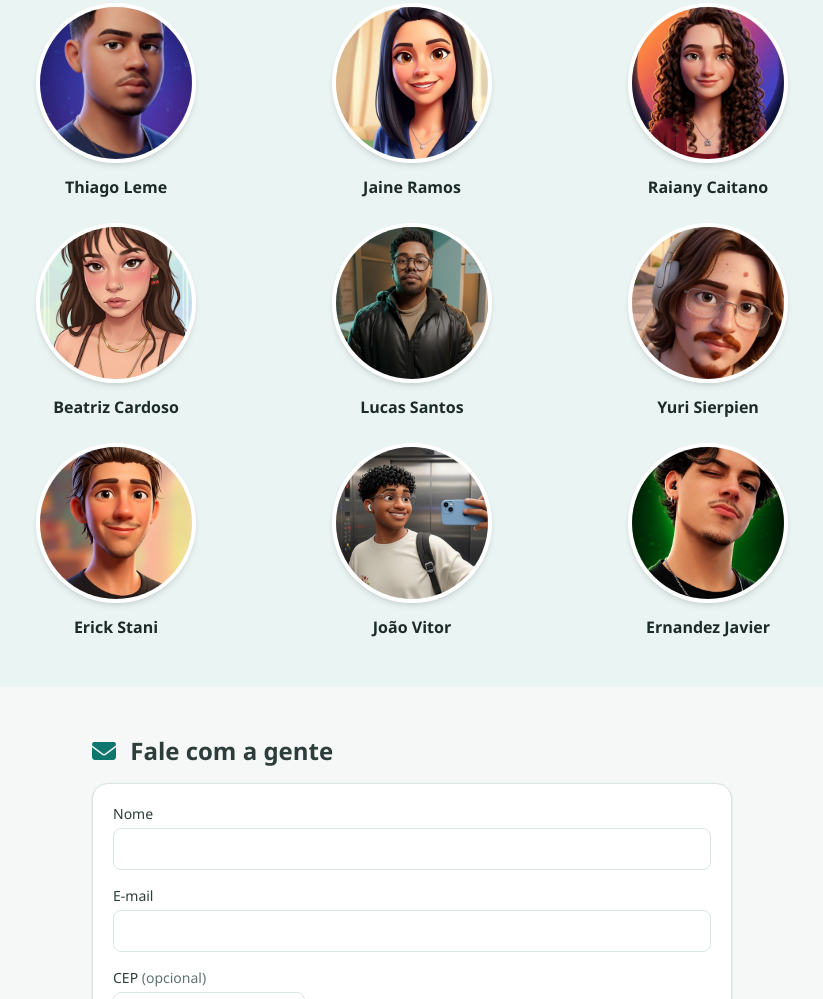
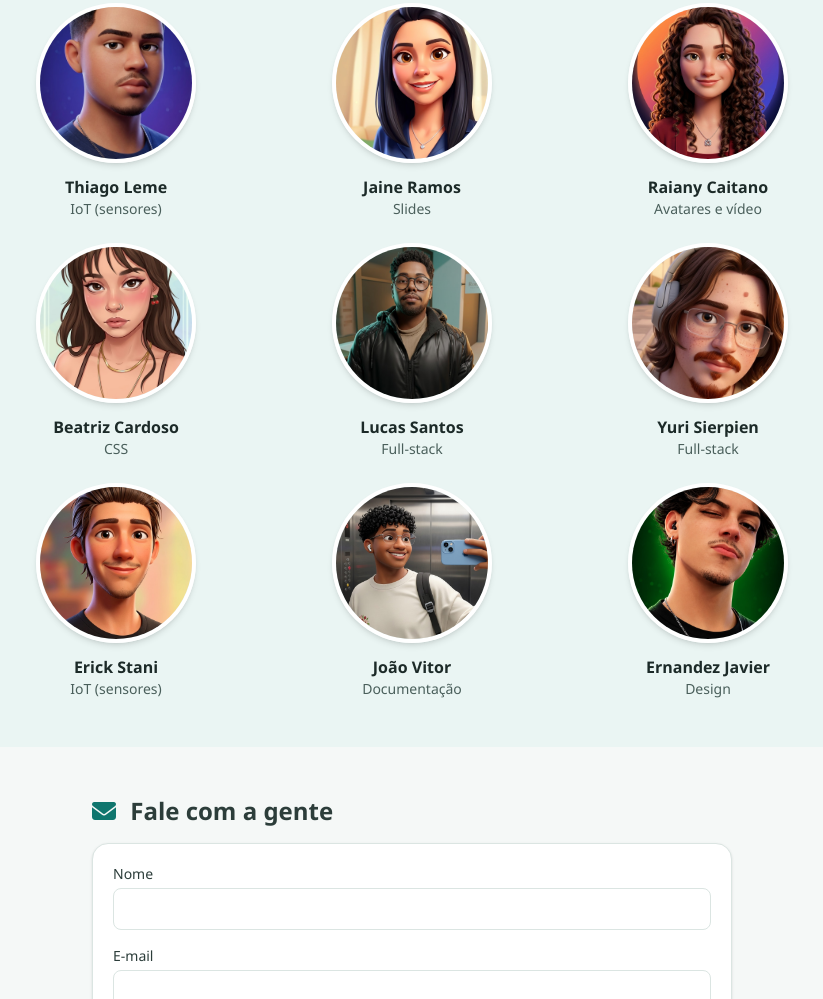
Before and after one commit to Lucas-S4nt0s/Trabalho-da-faculdade, a plain HTML site: page index.html in a window 1280 px wide. Shown: the part 1393-2392 px from the top of the page, without its empty margins (228-1051 px from the left). Drawn offline with nearby package versions, Linux system fonts and the light colour scheme.

Commit message:
Update index.html

```diff
--- a/index.html
+++ b/index.html
@@ -95,7 +95,7 @@
         </div>
     </section>
 
-        <!-- EQUIPE DE DESENVOLVIMENTO -->
+    <!-- EQUIPE DE DESENVOLVIMENTO -->
     <section id="equipe" class="bg-indigo-50 scroll-mt-16">
         <div class="max-w-4xl mx-auto px-4 py-12 space-y-6">
             <h2 class="text-2xl font-bold text-slate-700"><i class="fa-solid fa-people-group text-indigo-600 mr-2"></i> Nossa equipe</h2>
@@ -105,55 +105,63 @@
                     <img src="img/avatar-1.jpg.jpeg" alt="Avatar de Thiago Leme" loading="lazy"
                          class="w-32 h-32 md:w-40 md:h-40 rounded-full object-cover mx-auto shadow-md border-4 border-white">
                     <h3 class="mt-3 font-bold text-slate-800">Thiago Leme</h3>
-                    <!-- Função: quando tiverem, adicione aqui: <p class="text-sm text-slate-600">Função</p> -->
+                    <p class="text-sm text-slate-600">IoT (sensores)</p>
                 </div>
 
                 <div class="text-center">
                     <img src="img/avatar-2.jpg.jpeg" alt="Avatar de Jaine Ramos" loading="lazy"
                          class="w-32 h-32 md:w-40 md:h-40 rounded-full object-cover mx-auto shadow-md border-4 border-white">
                     <h3 class="mt-3 font-bold text-slate-800">Jaine Ramos</h3>
+                    <p class="text-sm text-slate-600">Slides</p>
                 </div>
 
                 <div class="text-center">
                     <img src="img/avatar-3.jpg.jpeg" alt="Avatar de Raiany Caitano" loading="lazy"
                          class="w-32 h-32 md:w-40 md:h-40 rounded-full object-cover mx-auto shadow-md border-4 border-white">
                     <h3 class="mt-3 font-bold text-slate-800">Raiany Caitano</h3>
+                    <p class="text-sm text-slate-600">Avatares e vídeo</p>
                 </div>
 
                 <div class="text-center">
                     <img src="img/avatar-4.jpg.jpeg" alt="Avatar de Beatriz Cardoso" loading="lazy"
                          class="w-32 h-32 md:w-40 md:h-40 rounded-full object-cover mx-auto shadow-md border-4 border-white">
                     <h3 class="mt-3 font-bold text-slate-800">Beatriz Cardoso</h3>
+                    <p class="text-sm text-slate-600">CSS</p>
                 </div>
 
                 <div class="text-center">
                     <img src="img/avatar-5.jpg.jpeg" alt="Avatar de Lucas Santos" loading="lazy"
                          class="w-32 h-32 md:w-40 md:h-40 rounded-full object-cover mx-auto shadow-md border-4 border-white">
                     <h3 class="mt-3 font-bold text-slate-800">Lucas Santos</h3>
+                    <p class="text-sm text-slate-600">Full-stack</p>
                 </div>
 
                 <div class="text-center">
                     <img src="img/avatar-6.jpg.jpeg" alt="Avatar de Yuri Sierpien" loading="lazy"
                          class="w-32 h-32 md:w-40 md:h-40 rounded-full object-cover mx-auto shadow-md border-4 border-white">
                     <h3 class="mt-3 font-bold text-slate-800">Yuri Sierpien</h3>
+                    <p class="text-sm text-slate-600">Full-stack</p>
                 </div>
 
                 <div class="text-center">
                     <img src="img/avatar-7.jpg.jpeg" alt="Avatar de Erick Stani" loading="lazy"
                          class="w-32 h-32 md:w-40 md:h-40 rounded-full object-cover mx-auto shadow-md border-4 border-white">
                     <h3 class="mt-3 font-bold text-slate-800">Erick Stani</h3>
+                    <p class="text-sm text-slate-600">IoT (sensores)</p>
                 </div>
 
                 <div class="text-center">
                     <img src="img/avatar-8.jpg.jpeg" alt="Avatar de João Vitor" loading="lazy"
                          class="w-32 h-32 md:w-40 md:h-40 rounded-full object-cover mx-auto shadow-md border-4 border-white">
                     <h3 class="mt-3 font-bold text-slate-800">João Vitor</h3>
+                    <p class="text-sm text-slate-600">Documentação</p>
                 </div>
 
                 <div class="text-center">
                     <img src="img/avatar-9.jpg.jpeg" alt="Avatar de Ernandez Javier" loading="lazy"
                          class="w-32 h-32 md:w-40 md:h-40 rounded-full object-cover mx-auto shadow-md border-4 border-white">
                     <h3 class="mt-3 font-bold text-slate-800">Ernandez Javier</h3>
+                    <p class="text-sm text-slate-600">Design</p>
                 </div>
 
             </div>
```
